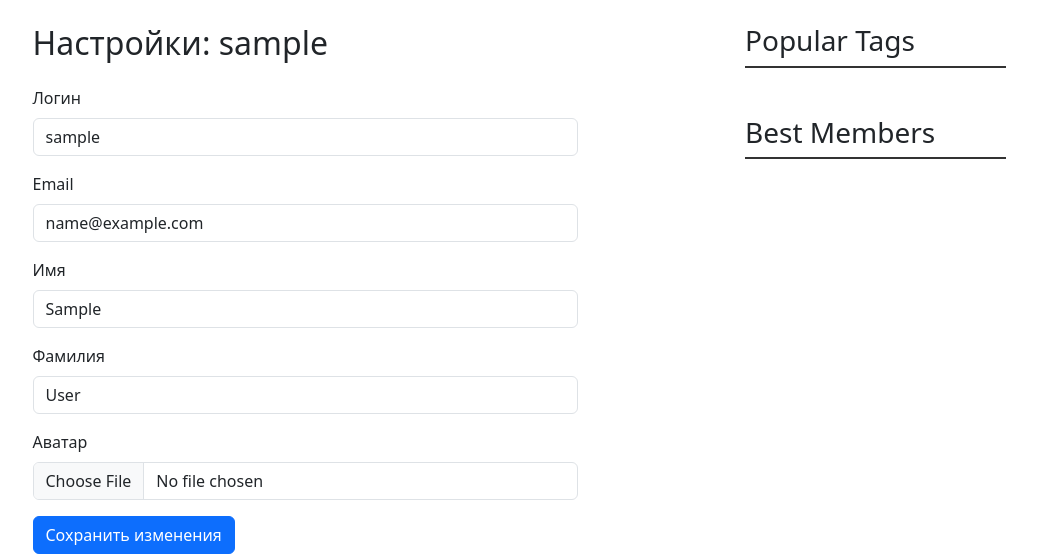
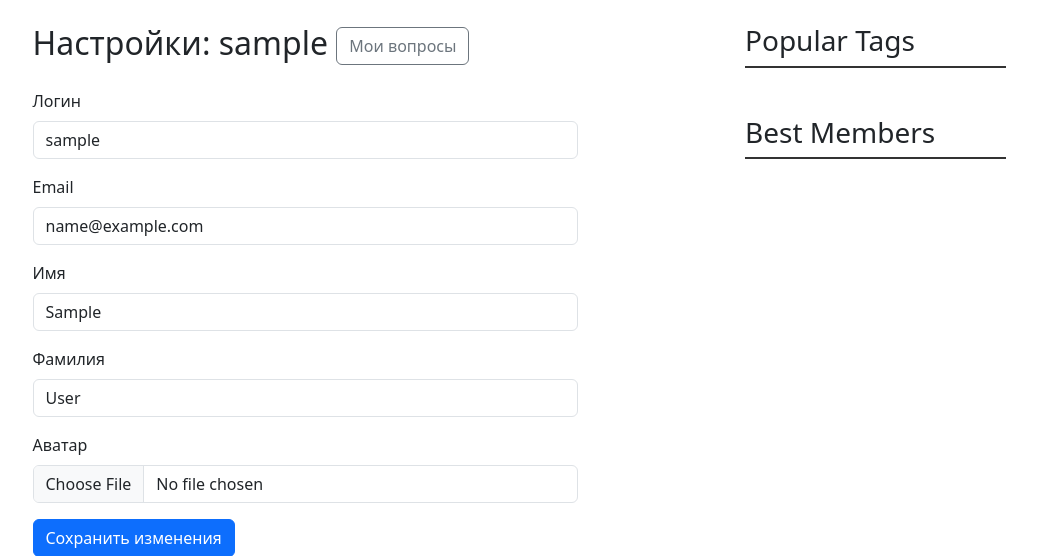
Before and after one commit to Oven29/2026-VK-EDU-Web-11-Ovchinnikov-I, a Django app: page /profile/ in a window 1280 px wide. Shown: the part 69-625 px from the top of the page, without its empty margins (192-1229 px from the left). Run offline with Django 5.2, Linux system fonts and the light colour scheme; the visitor is signed in with stand-in values (Sample User, id 1); data comes from the database, SQL or seed files in the repository; data that the repository does not hold is empty; some libraries are stand-ins or nearby versions.

Commit message:
ref: edit profile page

```diff
--- a/core/templates/core/profile.html
+++ b/core/templates/core/profile.html
@@ -5,11 +5,14 @@
 {% block content %}
 <div class="row justify-content-center">
     <div class="col-md-8">
-        <h2 class="mb-4">Настройки: {{ user.username }}</h2>
+        <h2 class="mb-4">Настройки: {{ user.username }}
+            <a class="btn btn-outline-secondary" href="{% url 'user_questions' user.username %}">Мои вопросы</a>
+        </h2>
 
         {% if user.profile.photo %}
         <div class="mb-4 text-center ">
-            <img src="{{ user.profile.photo.url }}" alt="{{ user.username }}" class="img-thumbnail rounded-4" style="max-width: 200px;">
+            <img src="{{ user.profile.photo.url }}" alt="{{ user.username }}" class="img-thumbnail rounded-4"
+                style="max-width: 200px;">
         </div>
         {% endif %}
 
```
